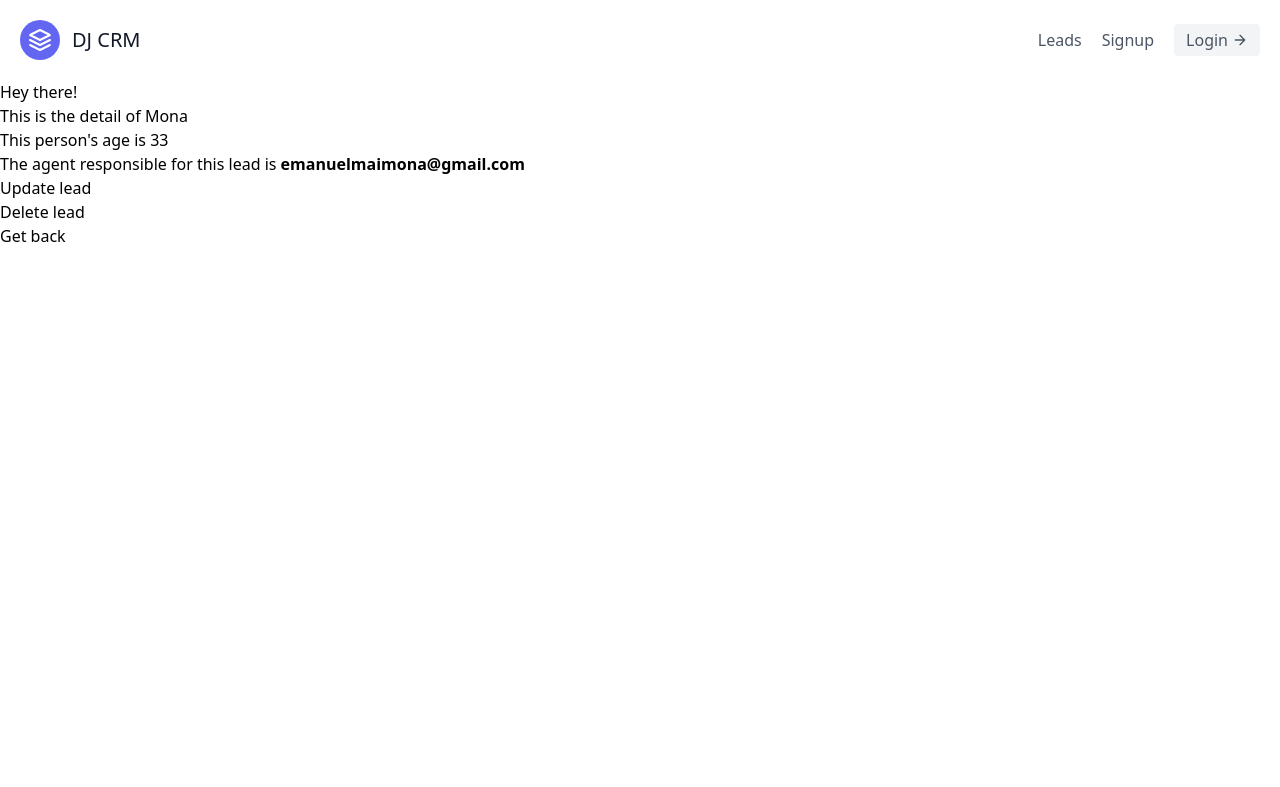
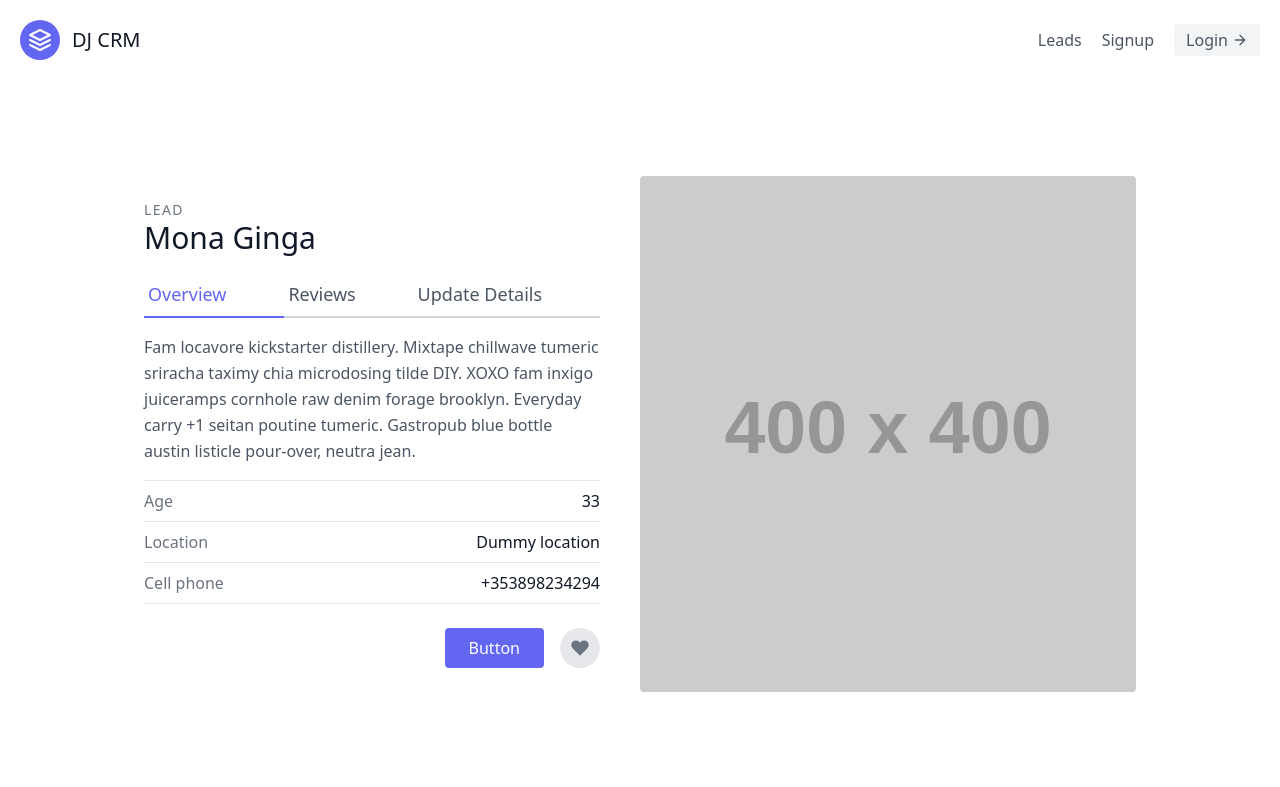
Before and after one commit to emaimona/django-crm, a Django app: page /leads/7/ in a window 1280 px wide. Shown: the top 787 px of the page. Run offline with Django 4.2, Linux system fonts and the light colour scheme; data comes from the database, SQL or seed files in the repository; grey boxes labelled with a size stand in for pictures from a placeholder-image service; some libraries are stand-ins or nearby versions.

Commit message:
update the css

```diff
--- a/leads/templates/leads/lead_detail.html
+++ b/leads/templates/leads/lead_detail.html
@@ -1,13 +1,43 @@
 {% extends 'base.html' %}
 
 {% block content %}
-    <h1>Hey there!</h1>
-    <h3>This is the detail of {{lead.first_name}}</h3>
+<section class="text-gray-600 body-font overflow-hidden">
+    <div class="container px-5 py-24 mx-auto">
+      <div class="lg:w-4/5 mx-auto flex flex-wrap">
+        <div class="lg:w-1/2 w-full lg:pr-10 lg:py-6 mb-6 lg:mb-0">
+          <h2 class="text-sm title-font text-gray-500 tracking-widest">LEAD</h2>
+          <h1 class="text-gray-900 text-3xl title-font font-medium mb-4">{{lead.first_name}} {{lead.last_name}}</h1>
+          <div class="flex mb-4">
+            <a href="{% url 'leads:lead-detail' lead.pk%}" class="flex-grow text-indigo-500 border-b-2 border-indigo-500 py-2 text-lg px-1">Overview</a>
+            <a class="flex-grow border-b-2 border-gray-300 py-2 text-lg px-1">Reviews</a>
+            <a href="{% url 'leads:lead-update' lead.pk %}" class="flex-grow border-b-2 border-gray-300 py-2 text-lg px-1">Update Details</a>
+          </div>
+          <p class="leading-relaxed mb-4">Fam locavore kickstarter distillery. Mixtape chillwave tumeric sriracha taximy chia microdosing tilde DIY. XOXO fam inxigo juiceramps cornhole raw denim forage brooklyn. Everyday carry +1 seitan poutine tumeric. Gastropub blue bottle austin listicle pour-over, neutra jean.</p>
+          <div class="flex border-t border-gray-200 py-2">
+            <span class="text-gray-500">Age</span>
+            <span class="ml-auto text-gray-900">{{lead.age }}</span>
+          </div>
+          <div class="flex border-t border-gray-200 py-2">
+            <span class="text-gray-500">Location</span>
+            <span class="ml-auto text-gray-900">Dummy location </span>
+          </div>
+          <div class="flex border-t border-b mb-6 border-gray-200 py-2">
+            <span class="text-gray-500">Cell phone</span>
+            <span class="ml-auto text-gray-900">+353898234294</span>
+          </div>
+          <div class="flex">
+             <button class="flex ml-auto text-white bg-indigo-500 border-0 py-2 px-6 focus:outline-none hover:bg-indigo-600 rounded">Button</button>
+            <button class="rounded-full w-10 h-10 bg-gray-200 p-0 border-0 inline-flex items-center justify-center text-gray-500 ml-4">
+              <svg fill="currentColor" stroke-linecap="round" stroke-linejoin="round" stroke-width="2" class="w-5 h-5" viewBox="0 0 24 24">
+                <path d="M20.84 4.61a5.5 5.5 0 00-7.78 0L12 5.67l-1.06-1.06a5.5 5.5 0 00-7.78 7.78l1.06 1.06L12 21.23l7.78-7.78 1.06-1.06a5.5 5.5 0 000-7.78z"></path>
+              </svg>
+            </button>
+          </div>
+        </div>
+        <img alt="ecommerce" class="lg:w-1/2 w-full lg:h-auto h-64 object-cover object-center rounded" src="https://dummyimage.com/400x400">
+      </div>
+    </div>
+  </section>
 
-    <p>This person's age is {{lead.age}}</p>
-    <p>The agent responsible for this lead is <strong>{{lead.agent}}</strong></p>
 
-    <h4><a href="{% url  'leads:lead-update' lead.pk %}">Update lead</a></h4>
-    <h4><a href="{% url 'leads:lead-delete' lead.pk %}">Delete lead</a></h4>
-    <a href="{% url 'leads:lead-list' %}">Get back</a>
 {% endblock content %}
```
Also changed, not shown: leads/templates/leads/lead_update.html (+23 -8 lines).
